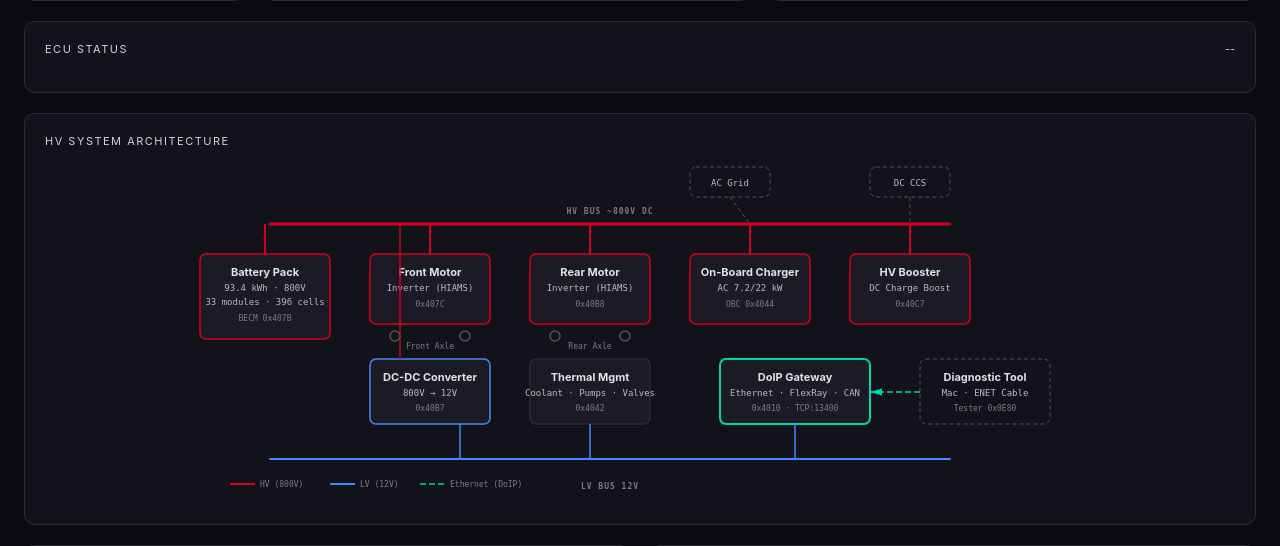
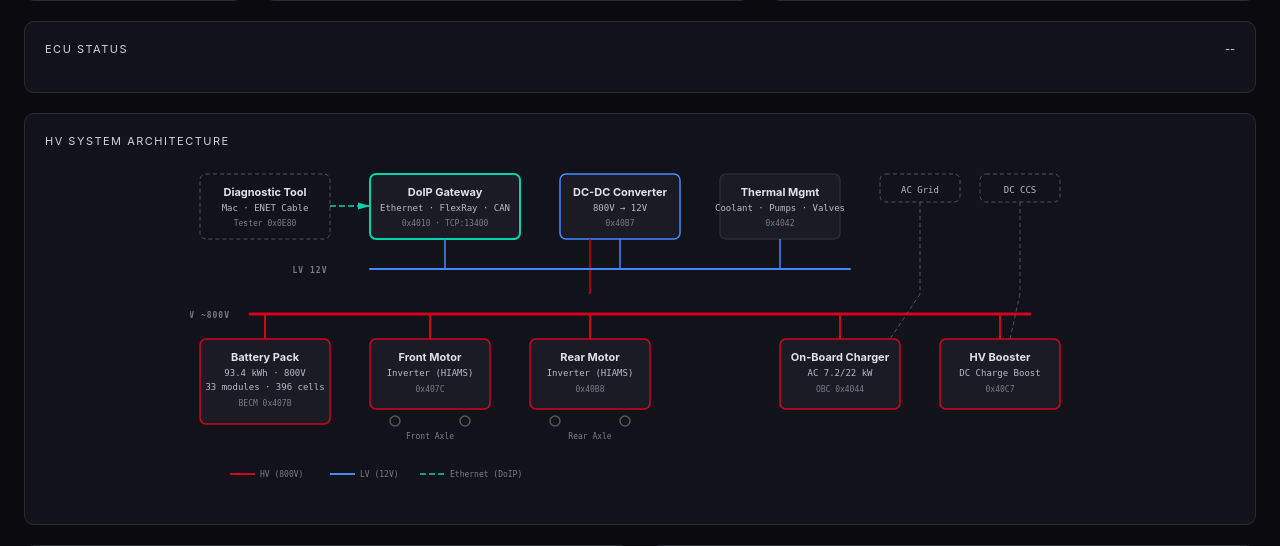
Before and after one commit to kevin-bird/taycan-odb2, a Flask app: page / in a window 1280 px wide. Shown: the part 376-922 px from the top of the page. Run offline with Flask 3, Linux system fonts and the light colour scheme; data that the repository does not hold is empty; parts of the project's set-up code (start-up, migrations or seed data) failed here and were passed over.

Commit message:
Swap diagram rows — gateway/DC-DC/thermal at top, battery/motors at bottom
Diagnostic Tool → Gateway → DC-DC/Thermal on the top row with the LV
12V bus. Battery Pack, Front/Rear Motors, OBC, HV Booster on the
bottom row hanging off the HV 800V bus. AC Grid and DC CCS connect
down from the top into OBC and HV Booster respectively.

Co-Authored-By: Claude Opus 4.6 (1M context) <noreply@anthropic.com>

```diff
--- a/taycan-dashboard/templates/dashboard.html
+++ b/taycan-dashboard/templates/dashboard.html
@@ -950,9 +950,6 @@ body {
     <div class="card-title">HV System Architecture</div>
     <svg viewBox="0 0 900 340" xmlns="http://www.w3.org/2000/svg" style="width:100%;max-width:900px;margin:0 auto;display:block;">
       <defs>
-        <marker id="arrow" viewBox="0 0 10 6" refX="10" refY="3" markerWidth="8" markerHeight="5" orient="auto"><path d="M0,0 L10,3 L0,6z" fill="#555"/></marker>
-        <marker id="arrow-r" viewBox="0 0 10 6" refX="10" refY="3" markerWidth="8" markerHeight="5" orient="auto"><path d="M0,0 L10,3 L0,6z" fill="#d5001c"/></marker>
-        <marker id="arrow-b" viewBox="0 0 10 6" refX="10" refY="3" markerWidth="8" markerHeight="5" orient="auto"><path d="M0,0 L10,3 L0,6z" fill="#4488ff"/></marker>
         <marker id="arrow-g" viewBox="0 0 10 6" refX="10" refY="3" markerWidth="8" markerHeight="5" orient="auto"><path d="M0,0 L10,3 L0,6z" fill="#00d4aa"/></marker>
       </defs>
       <style>
@@ -964,111 +961,114 @@ body {
         .label { fill:#e0e0e8; font-family:-apple-system,BlinkMacSystemFont,monospace; font-size:11px; font-weight:700; }
         .sub { fill:#b8b9c8; font-family:monospace; font-size:9px; }
         .addr { fill:#7a7b88; font-family:monospace; font-size:8px; }
-        .wire-hv { stroke:#d5001c; stroke-width:2; fill:none; marker-end:url(#arrow-r); }
-        .wire-lv { stroke:#4488ff; stroke-width:1.5; fill:none; marker-end:url(#arrow-b); }
         .wire-data { stroke:#00d4aa; stroke-width:1.5; fill:none; marker-end:url(#arrow-g); stroke-dasharray:6,3; }
-        .wire-plain { stroke:#555; stroke-width:1; fill:none; }
         .bus-label { fill:#7a7b88; font-family:monospace; font-size:8px; font-weight:600; letter-spacing:1px; }
       </style>
 
-      <!-- HV Bus bar (horizontal) -->
-      <line x1="80" y1="60" x2="760" y2="60" stroke="#d5001c" stroke-width="3" stroke-linecap="round"/>
-      <text x="420" y="50" text-anchor="middle" class="bus-label" fill="#d5001c">HV BUS ~800V DC</text>
+      <!-- TOP ROW: Gateway, DC-DC, Thermal, External connections -->
+
+      <!-- External: ENET / Mac -->
+      <rect x="10" y="10" width="130" height="65" class="box-ext"/>
+      <text x="75" y="32" text-anchor="middle" class="label" fill="#00d4aa">Diagnostic Tool</text>
+      <text x="75" y="47" text-anchor="middle" class="sub">Mac · ENET Cable</text>
+      <text x="75" y="62" text-anchor="middle" class="addr">Tester 0x0E80</text>
+
+      <!-- Gateway -->
+      <rect x="180" y="10" width="150" height="65" class="box-gw"/>
+      <text x="255" y="32" text-anchor="middle" class="label">DoIP Gateway</text>
+      <text x="255" y="47" text-anchor="middle" class="sub">Ethernet · FlexRay · CAN</text>
+      <text x="255" y="62" text-anchor="middle" class="addr">0x4010 · TCP:13400</text>
+      <line x1="140" y1="42" x2="180" y2="42" class="wire-data"/>
+      <line x1="255" y1="75" x2="255" y2="105" stroke="#4488ff" stroke-width="1.5"/>
+
+      <!-- DC-DC Converter -->
+      <rect x="370" y="10" width="120" height="65" class="box-lv"/>
+      <text x="430" y="32" text-anchor="middle" class="label">DC-DC Converter</text>
+      <text x="430" y="47" text-anchor="middle" class="sub">800V → 12V</text>
+      <text x="430" y="62" text-anchor="middle" class="addr">0x40B7</text>
+      <line x1="430" y1="75" x2="430" y2="105" stroke="#4488ff" stroke-width="1.5"/>
+      <line x1="400" y1="75" x2="400" y2="130" stroke="#d5001c" stroke-width="1.5"/>
+
+      <!-- Thermal Management -->
+      <rect x="530" y="10" width="120" height="65" class="box"/>
+      <text x="590" y="32" text-anchor="middle" class="label">Thermal Mgmt</text>
+      <text x="590" y="47" text-anchor="middle" class="sub">Coolant · Pumps · Valves</text>
+      <text x="590" y="62" text-anchor="middle" class="addr">0x4042</text>
+      <line x1="590" y1="75" x2="590" y2="105" stroke="#4488ff" stroke-width="1.5"/>
+
+      <!-- External: AC Plug -->
+      <rect x="690" y="10" width="80" height="28" class="box-ext"/>
+      <text x="730" y="29" text-anchor="middle" class="sub">AC Grid</text>
+      <line x1="730" y1="38" x2="730" y2="130" stroke="#555" stroke-width="1" stroke-dasharray="4,3"/>
+
+      <!-- External: DC CCS -->
+      <rect x="790" y="10" width="80" height="28" class="box-ext"/>
+      <text x="830" y="29" text-anchor="middle" class="sub">DC CCS</text>
+      <line x1="830" y1="38" x2="830" y2="130" stroke="#555" stroke-width="1" stroke-dasharray="4,3"/>
 
       <!-- LV Bus bar -->
-      <line x1="80" y1="295" x2="760" y2="295" stroke="#4488ff" stroke-width="2" stroke-linecap="round"/>
-      <text x="420" y="325" text-anchor="middle" class="bus-label" fill="#4488ff">LV BUS 12V</text>
+      <line x1="180" y1="105" x2="660" y2="105" stroke="#4488ff" stroke-width="2" stroke-linecap="round"/>
+      <text x="120" y="109" text-anchor="middle" class="bus-label" fill="#4488ff">LV 12V</text>
+
+      <!-- HV Bus bar (horizontal) -->
+      <line x1="60" y1="150" x2="840" y2="150" stroke="#d5001c" stroke-width="3" stroke-linecap="round"/>
+      <text x="40" y="154" text-anchor="end" class="bus-label" fill="#d5001c">HV ~800V</text>
+
+      <!-- BOTTOM ROW: Battery, Motors, OBC, HV Booster -->
 
       <!-- Battery Pack (BECM) -->
-      <rect x="10" y="90" width="130" height="85" class="box-hv"/>
-      <text x="75" y="112" text-anchor="middle" class="label">Battery Pack</text>
-      <text x="75" y="127" text-anchor="middle" class="sub">93.4 kWh · 800V</text>
-      <text x="75" y="141" text-anchor="middle" class="sub">33 modules · 396 cells</text>
-      <text x="75" y="157" text-anchor="middle" class="addr">BECM 0x407B</text>
-      <line x1="75" y1="90" x2="75" y2="60" stroke="#d5001c" stroke-width="2"/>
+      <rect x="10" y="175" width="130" height="85" class="box-hv"/>
+      <text x="75" y="197" text-anchor="middle" class="label">Battery Pack</text>
+      <text x="75" y="212" text-anchor="middle" class="sub">93.4 kWh · 800V</text>
+      <text x="75" y="226" text-anchor="middle" class="sub">33 modules · 396 cells</text>
+      <text x="75" y="242" text-anchor="middle" class="addr">BECM 0x407B</text>
+      <line x1="75" y1="175" x2="75" y2="150" stroke="#d5001c" stroke-width="2"/>
 
       <!-- Front Motor -->
-      <rect x="180" y="90" width="120" height="70" class="box-hv"/>
-      <text x="240" y="112" text-anchor="middle" class="label">Front Motor</text>
-      <text x="240" y="127" text-anchor="middle" class="sub">Inverter (HIAMS)</text>
-      <text x="240" y="143" text-anchor="middle" class="addr">0x407C</text>
-      <line x1="240" y1="90" x2="240" y2="60" stroke="#d5001c" stroke-width="2"/>
+      <rect x="180" y="175" width="120" height="70" class="box-hv"/>
+      <text x="240" y="197" text-anchor="middle" class="label">Front Motor</text>
+      <text x="240" y="212" text-anchor="middle" class="sub">Inverter (HIAMS)</text>
+      <text x="240" y="228" text-anchor="middle" class="addr">0x407C</text>
+      <line x1="240" y1="175" x2="240" y2="150" stroke="#d5001c" stroke-width="2"/>
 
       <!-- Rear Motor -->
-      <rect x="340" y="90" width="120" height="70" class="box-hv"/>
-      <text x="400" y="112" text-anchor="middle" class="label">Rear Motor</text>
-      <text x="400" y="127" text-anchor="middle" class="sub">Inverter (HIAMS)</text>
-      <text x="400" y="143" text-anchor="middle" class="addr">0x40B8</text>
-      <line x1="400" y1="90" x2="400" y2="60" stroke="#d5001c" stroke-width="2"/>
+      <rect x="340" y="175" width="120" height="70" class="box-hv"/>
+      <text x="400" y="197" text-anchor="middle" class="label">Rear Motor</text>
+      <text x="400" y="212" text-anchor="middle" class="sub">Inverter (HIAMS)</text>
+      <text x="400" y="228" text-anchor="middle" class="addr">0x40B8</text>
+      <line x1="400" y1="175" x2="400" y2="150" stroke="#d5001c" stroke-width="2"/>
 
       <!-- OBC -->
-      <rect x="500" y="90" width="120" height="70" class="box-hv"/>
-      <text x="560" y="112" text-anchor="middle" class="label">On-Board Charger</text>
-      <text x="560" y="127" text-anchor="middle" class="sub">AC 7.2/22 kW</text>
-      <text x="560" y="143" text-anchor="middle" class="addr">OBC 0x4044</text>
-      <line x1="560" y1="90" x2="560" y2="60" stroke="#d5001c" stroke-width="2"/>
+      <rect x="590" y="175" width="120" height="70" class="box-hv"/>
+      <text x="650" y="197" text-anchor="middle" class="label">On-Board Charger</text>
+      <text x="650" y="212" text-anchor="middle" class="sub">AC 7.2/22 kW</text>
+      <text x="650" y="228" text-anchor="middle" class="addr">OBC 0x4044</text>
+      <line x1="650" y1="175" x2="650" y2="150" stroke="#d5001c" stroke-width="2"/>
+      <line x1="730" y1="130" x2="700" y2="175" stroke="#555" stroke-width="1" stroke-dasharray="4,3"/>
 
       <!-- HV Booster -->
-      <rect x="660" y="90" width="120" height="70" class="box-hv"/>
-      <text x="720" y="112" text-anchor="middle" class="label">HV Booster</text>
-      <text x="720" y="127" text-anchor="middle" class="sub">DC Charge Boost</text>
-      <text x="720" y="143" text-anchor="middle" class="addr">0x40C7</text>
-      <line x1="720" y1="90" x2="720" y2="60" stroke="#d5001c" stroke-width="2"/>
-
-      <!-- DC-DC Converter -->
-      <rect x="180" y="195" width="120" height="65" class="box-lv"/>
-      <text x="240" y="217" text-anchor="middle" class="label">DC-DC Converter</text>
-      <text x="240" y="232" text-anchor="middle" class="sub">800V → 12V</text>
-      <text x="240" y="247" text-anchor="middle" class="addr">0x40B7</text>
-      <line x1="210" y1="195" x2="210" y2="60" stroke="#d5001c" stroke-width="1.5"/>
-      <line x1="270" y1="260" x2="270" y2="295" stroke="#4488ff" stroke-width="1.5"/>
-
-      <!-- Thermal Management -->
-      <rect x="340" y="195" width="120" height="65" class="box"/>
-      <text x="400" y="217" text-anchor="middle" class="label">Thermal Mgmt</text>
-      <text x="400" y="232" text-anchor="middle" class="sub">Coolant · Pumps · Valves</text>
-      <text x="400" y="247" text-anchor="middle" class="addr">0x4042</text>
-      <line x1="400" y1="260" x2="400" y2="295" stroke="#4488ff" stroke-width="1.5"/>
-
-      <!-- Gateway -->
-      <rect x="530" y="195" width="150" height="65" class="box-gw"/>
-      <text x="605" y="217" text-anchor="middle" class="label">DoIP Gateway</text>
-      <text x="605" y="232" text-anchor="middle" class="sub">Ethernet · FlexRay · CAN</text>
-      <text x="605" y="247" text-anchor="middle" class="addr">0x4010 · TCP:13400</text>
-      <line x1="605" y1="260" x2="605" y2="295" stroke="#4488ff" stroke-width="1.5"/>
-
-      <!-- External: AC Plug -->
-      <rect x="500" y="3" width="80" height="30" class="box-ext"/>
-      <text x="540" y="22" text-anchor="middle" class="sub">AC Grid</text>
-      <line x1="540" y1="33" x2="560" y2="60" stroke="#555" stroke-width="1" stroke-dasharray="4,3"/>
-
-      <!-- External: DC CCS -->
-      <rect x="680" y="3" width="80" height="30" class="box-ext"/>
-      <text x="720" y="22" text-anchor="middle" class="sub">DC CCS</text>
-      <line x1="720" y1="33" x2="720" y2="60" stroke="#555" stroke-width="1" stroke-dasharray="4,3"/>
-
-      <!-- External: ENET / Mac -->
-      <rect x="730" y="195" width="130" height="65" class="box-ext"/>
-      <text x="795" y="217" text-anchor="middle" class="label" fill="#00d4aa">Diagnostic Tool</text>
-      <text x="795" y="232" text-anchor="middle" class="sub">Mac · ENET Cable</text>
-      <text x="795" y="247" text-anchor="middle" class="addr">Tester 0x0E80</text>
-      <line x1="730" y1="228" x2="680" y2="228" class="wire-data"/>
+      <rect x="750" y="175" width="120" height="70" class="box-hv"/>
+      <text x="810" y="197" text-anchor="middle" class="label">HV Booster</text>
+      <text x="810" y="212" text-anchor="middle" class="sub">DC Charge Boost</text>
+      <text x="810" y="228" text-anchor="middle" class="addr">0x40C7</text>
+      <line x1="810" y1="175" x2="810" y2="150" stroke="#d5001c" stroke-width="2"/>
+      <line x1="830" y1="130" x2="820" y2="175" stroke="#555" stroke-width="1" stroke-dasharray="4,3"/>
 
       <!-- Wheels -->
-      <circle cx="205" cy="172" r="5" fill="none" stroke="#555" stroke-width="1.5"/>
-      <circle cx="275" cy="172" r="5" fill="none" stroke="#555" stroke-width="1.5"/>
-      <circle cx="365" cy="172" r="5" fill="none" stroke="#555" stroke-width="1.5"/>
-      <circle cx="435" cy="172" r="5" fill="none" stroke="#555" stroke-width="1.5"/>
-      <text x="240" y="185" text-anchor="middle" class="addr">Front Axle</text>
-      <text x="400" y="185" text-anchor="middle" class="addr">Rear Axle</text>
+      <circle cx="205" cy="257" r="5" fill="none" stroke="#555" stroke-width="1.5"/>
+      <circle cx="275" cy="257" r="5" fill="none" stroke="#555" stroke-width="1.5"/>
+      <circle cx="365" cy="257" r="5" fill="none" stroke="#555" stroke-width="1.5"/>
+      <circle cx="435" cy="257" r="5" fill="none" stroke="#555" stroke-width="1.5"/>
+      <text x="240" y="275" text-anchor="middle" class="addr">Front Axle</text>
+      <text x="400" y="275" text-anchor="middle" class="addr">Rear Axle</text>
 
       <!-- Legend -->
-      <line x1="40" y1="320" x2="65" y2="320" stroke="#d5001c" stroke-width="2"/>
-      <text x="70" y="323" class="addr" fill="#d5001c">HV (800V)</text>
-      <line x1="140" y1="320" x2="165" y2="320" stroke="#4488ff" stroke-width="2"/>
-      <text x="170" y="323" class="addr" fill="#4488ff">LV (12V)</text>
-      <line x1="230" y1="320" x2="255" y2="320" stroke="#00d4aa" stroke-width="1.5" stroke-dasharray="6,3"/>
-      <text x="260" y="323" class="addr" fill="#00d4aa">Ethernet (DoIP)</text>
+      <line x1="40" y1="310" x2="65" y2="310" stroke="#d5001c" stroke-width="2"/>
+      <text x="70" y="313" class="addr" fill="#d5001c">HV (800V)</text>
+      <line x1="140" y1="310" x2="165" y2="310" stroke="#4488ff" stroke-width="2"/>
+      <text x="170" y="313" class="addr" fill="#4488ff">LV (12V)</text>
+      <line x1="230" y1="310" x2="255" y2="310" stroke="#00d4aa" stroke-width="1.5" stroke-dasharray="6,3"/>
+      <text x="260" y="313" class="addr" fill="#00d4aa">Ethernet (DoIP)</text>
     </svg>
   </div>
 
```
